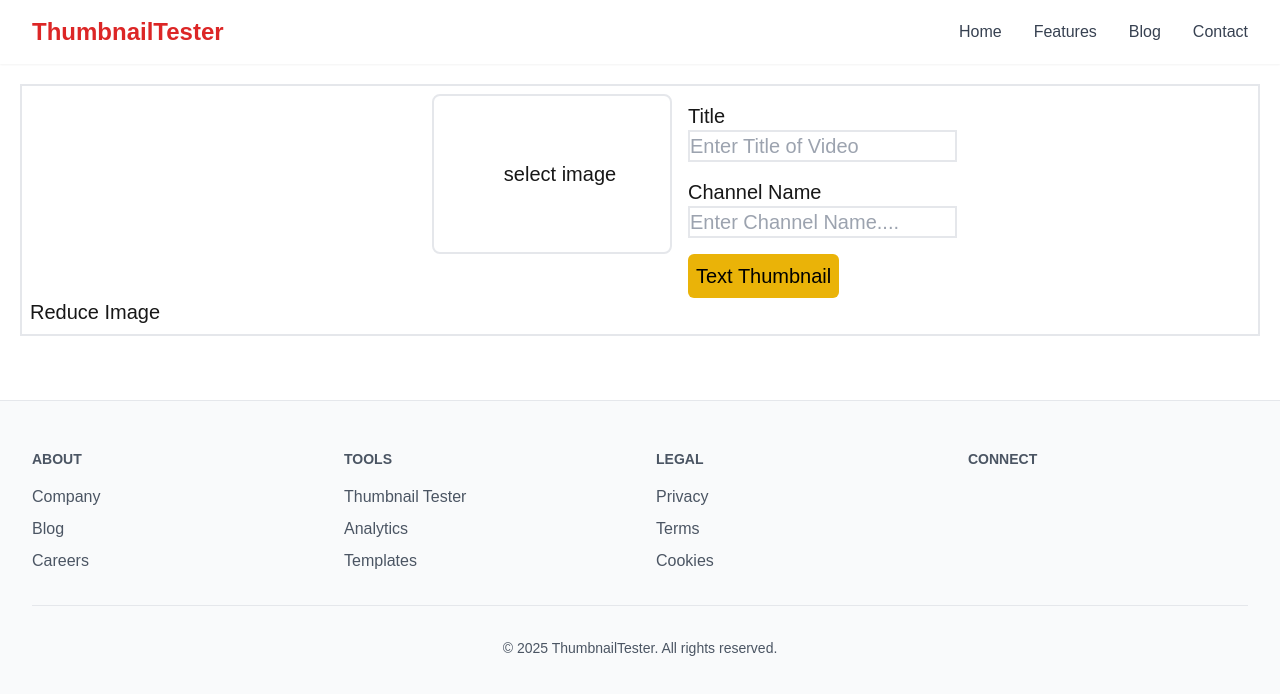
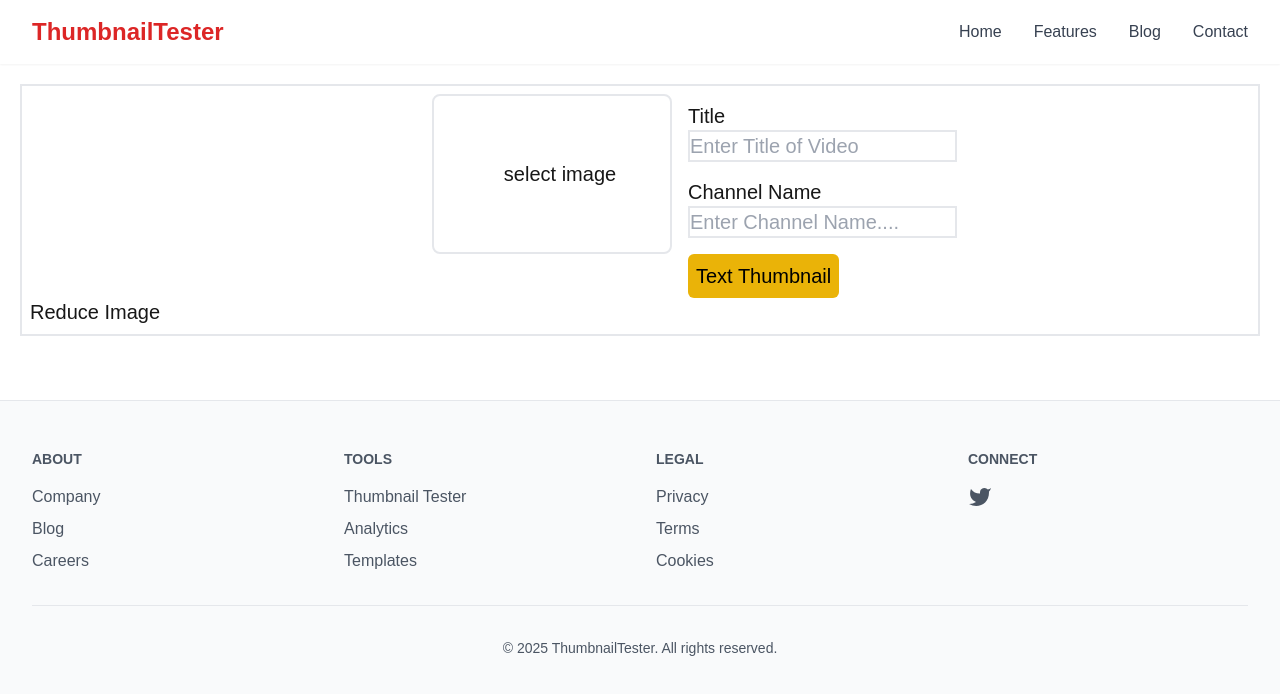
Before and after one commit to soloprime9/YouTube-Thumbnail-Tester, a Next.js app: page / in a window 1280 px wide. Shown: the top 694 px of the page. Built offline with nearby package versions, Linux system fonts and the light colour scheme.

Commit message:
Update layout.js

```diff
--- a/src/app/layout.js
+++ b/src/app/layout.js
@@ -1,43 +1,45 @@
-import Link from 'next/link';
-import { useState } from 'react';
+import Link from "next/link";
+import { useState } from "react";
 import { Geist, Geist_Mono } from "next/font/google";
 import "./globals.css";
 
 const geistSans = Geist({
+  subsets: ["latin"],
   variable: "--font-geist-sans",
-  subsets: ["latin"],
 });
 
 const geistMono = Geist_Mono({
+  subsets: ["latin"],
   variable: "--font-geist-mono",
-  subsets: ["latin"],
 });
 
 export const metadata = {
   title: "YouTube Thumbnail Tester & Previewer",
-  description: "Test and preview your video thumbnail designs for YouTube. Ensure your content stands out and attracts viewers with our easy-to-use and customizable tool",
+  description:
+    "Test and preview your video thumbnail designs for YouTube. Ensure your content stands out and attracts viewers with our easy-to-use and customizable tool.",
 };
 
 export default function RootLayout({ children }) {
   const [isOpen, setIsOpen] = useState(false);
+
   return (
     <html lang="en">
-
-      <body
-        className={`${geistSans.variable} ${geistMono.variable} antialiased`}
-      >
+      <head>
+        <title>{metadata.title}</title>
+        <meta name="description" content={metadata.description} />
+      </head>
+      <body className={`${geistSans.variable} ${geistMono.variable} antialiased`}>
+        {/* Header */}
         <header className="bg-white shadow-sm sticky top-0 z-50">
           <nav className="max-w-7xl mx-auto px-4 sm:px-6 lg:px-8">
-        <div className="flex justify-between h-16">
+            <div className="flex justify-between items-center h-16">
               {/* Logo */}
-          <div className="flex-shrink-0 flex items-center">
               <Link href="/" className="text-2xl font-bold text-red-600">
                 ThumbnailTester
               </Link>
-          </div>
 
               {/* Desktop Menu */}
-          <div className="hidden md:flex space-x-8 items-center">
+              <div className="hidden md:flex space-x-8">
                 <Link href="/" className="text-gray-700 hover:text-red-600">
                   Home
                 </Link>
@@ -53,73 +55,120 @@ export default function RootLayout({ children }) {
               </div>
 
               {/* Mobile Menu Button */}
-          <div className="md:hidden flex items-center">
               <button
                 onClick={() => setIsOpen(!isOpen)}
-              className="text-gray-700 hover:text-red-600"
+                className="md:hidden text-gray-700 hover:text-red-600 focus:outline-none"
+                aria-label="Toggle menu"
               >
                 <svg className="h-6 w-6" fill="none" viewBox="0 0 24 24" stroke="currentColor">
                   <path strokeLinecap="round" strokeLinejoin="round" strokeWidth={2} d="M4 6h16M4 12h16M4 18h16" />
                 </svg>
               </button>
             </div>
-        </div>
 
             {/* Mobile Menu */}
             {isOpen && (
-          <div className="md:hidden pb-4">
-            <Link href="/" className="block px-3 py-2 text-gray-700 hover:text-red-600">Home</Link>
-            <Link href="/features" className="block px-3 py-2 text-gray-700 hover:text-red-600">Features</Link>
-            <Link href="/blog" className="block px-3 py-2 text-gray-700 hover:text-red-600">Blog</Link>
-            <Link href="/contact" className="block px-3 py-2 text-gray-700 hover:text-red-600">Contact</Link>
+              <div className="md:hidden space-y-2 pb-4">
+                <Link href="/" className="block px-3 py-2 text-gray-700 hover:text-red-600">
+                  Home
+                </Link>
+                <Link href="/features" className="block px-3 py-2 text-gray-700 hover:text-red-600">
+                  Features
+                </Link>
+                <Link href="/blog" className="block px-3 py-2 text-gray-700 hover:text-red-600">
+                  Blog
+                </Link>
+                <Link href="/contact" className="block px-3 py-2 text-gray-700 hover:text-red-600">
+                  Contact
+                </Link>
               </div>
             )}
           </nav>
         </header>
-        {children}
 
+        {/* Main Content */}
+        <main>{children}</main>
+
+        {/* Footer */}
         <footer className="bg-gray-50 border-t mt-16">
           <div className="max-w-7xl mx-auto py-12 px-4 sm:px-6 lg:px-8">
             <div className="grid grid-cols-1 md:grid-cols-4 gap-8">
-          {/* About */}
+              {/* About Section */}
               <div>
                 <h3 className="text-sm font-semibold text-gray-600 uppercase">About</h3>
                 <ul className="mt-4 space-y-2">
-              <li><Link href="/about" className="text-gray-600 hover:text-red-600">Company</Link></li>
-              <li><Link href="/blog" className="text-gray-600 hover:text-red-600">Blog</Link></li>
-              <li><Link href="/careers" className="text-gray-600 hover:text-red-600">Careers</Link></li>
+                  <li>
+                    <Link href="/about" className="text-gray-600 hover:text-red-600">
+                      Company
+                    </Link>
+                  </li>
+                  <li>
+                    <Link href="/blog" className="text-gray-600 hover:text-red-600">
+                      Blog
+                    </Link>
+                  </li>
+                  <li>
+                    <Link href="/careers" className="text-gray-600 hover:text-red-600">
+                      Careers
+                    </Link>
+                  </li>
                 </ul>
               </div>
 
-          {/* Tools */}
+              {/* Tools Section */}
               <div>
                 <h3 className="text-sm font-semibold text-gray-600 uppercase">Tools</h3>
                 <ul className="mt-4 space-y-2">
-              <li><Link href="/thumbnail-tester" className="text-gray-600 hover:text-red-600">Thumbnail Tester</Link></li>
-              <li><Link href="/analytics" className="text-gray-600 hover:text-red-600">Analytics</Link></li>
-              <li><Link href="/templates" className="text-gray-600 hover:text-red-600">Templates</Link></li>
+                  <li>
+                    <Link href="/thumbnail-tester" className="text-gray-600 hover:text-red-600">
+                      Thumbnail Tester
+                    </Link>
+                  </li>
+                  <li>
+                    <Link href="/analytics" className="text-gray-600 hover:text-red-600">
+                      Analytics
+                    </Link>
+                  </li>
+                  <li>
+                    <Link href="/templates" className="text-gray-600 hover:text-red-600">
+                      Templates
+                    </Link>
+                  </li>
                 </ul>
               </div>
 
-          {/* Legal */}
+              {/* Legal Section */}
               <div>
                 <h3 className="text-sm font-semibold text-gray-600 uppercase">Legal</h3>
                 <ul className="mt-4 space-y-2">
-              <li><Link href="/privacy" className="text-gray-600 hover:text-red-600">Privacy</Link></li>
-              <li><Link href="/terms" className="text-gray-600 hover:text-red-600">Terms</Link></li>
-              <li><Link href="/cookie-policy" className="text-gray-600 hover:text-red-600">Cookies</Link></li>
+                  <li>
+                    <Link href="/privacy" className="text-gray-600 hover:text-red-600">
+                      Privacy
+                    </Link>
+                  </li>
+                  <li>
+                    <Link href="/terms" className="text-gray-600 hover:text-red-600">
+                      Terms
+                    </Link>
+                  </li>
+                  <li>
+                    <Link href="/cookie-policy" className="text-gray-600 hover:text-red-600">
+                      Cookies
+                    </Link>
+                  </li>
                 </ul>
               </div>
 
-          {/* Social */}
+              {/* Social Section */}
               <div>
                 <h3 className="text-sm font-semibold text-gray-600 uppercase">Connect</h3>
                 <div className="mt-4 flex space-x-4">
                   <Link href="#" className="text-gray-600 hover:text-red-600">
                     <span className="sr-only">Twitter</span>
-                <svg className="h-6 w-6" fill="currentColor" viewBox="0 0 24 24">...</svg>
+                    <svg className="h-6 w-6" fill="currentColor" viewBox="0 0 24 24">
+                      <path d="M23 3a10.9 10.9 0 01-3.14 1.53 4.48 4.48 0 00-7.86 3v1A10.66 10.66 0 013 4s-4 9 5 13a11.64 11.64 0 01-7 2c9 5 20 0 20-11.5a4.5 4.5 0 00-.08-.83A7.72 7.72 0 0023 3z" />
+                    </svg>
                   </Link>
-              {/* Add other social icons */}
                 </div>
               </div>
             </div>
```
Lines whose indentation alone changed are shown as unchanged.
